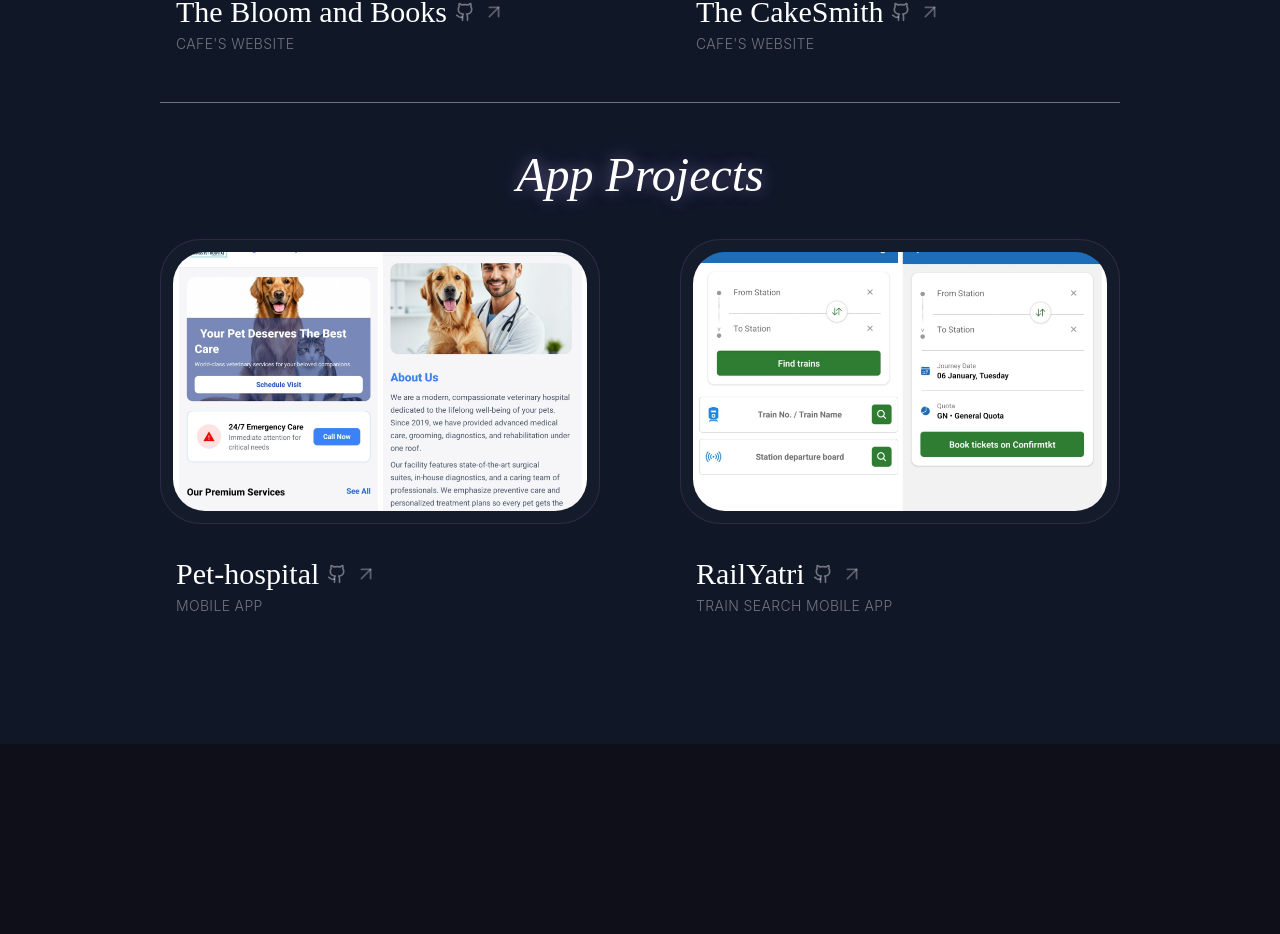
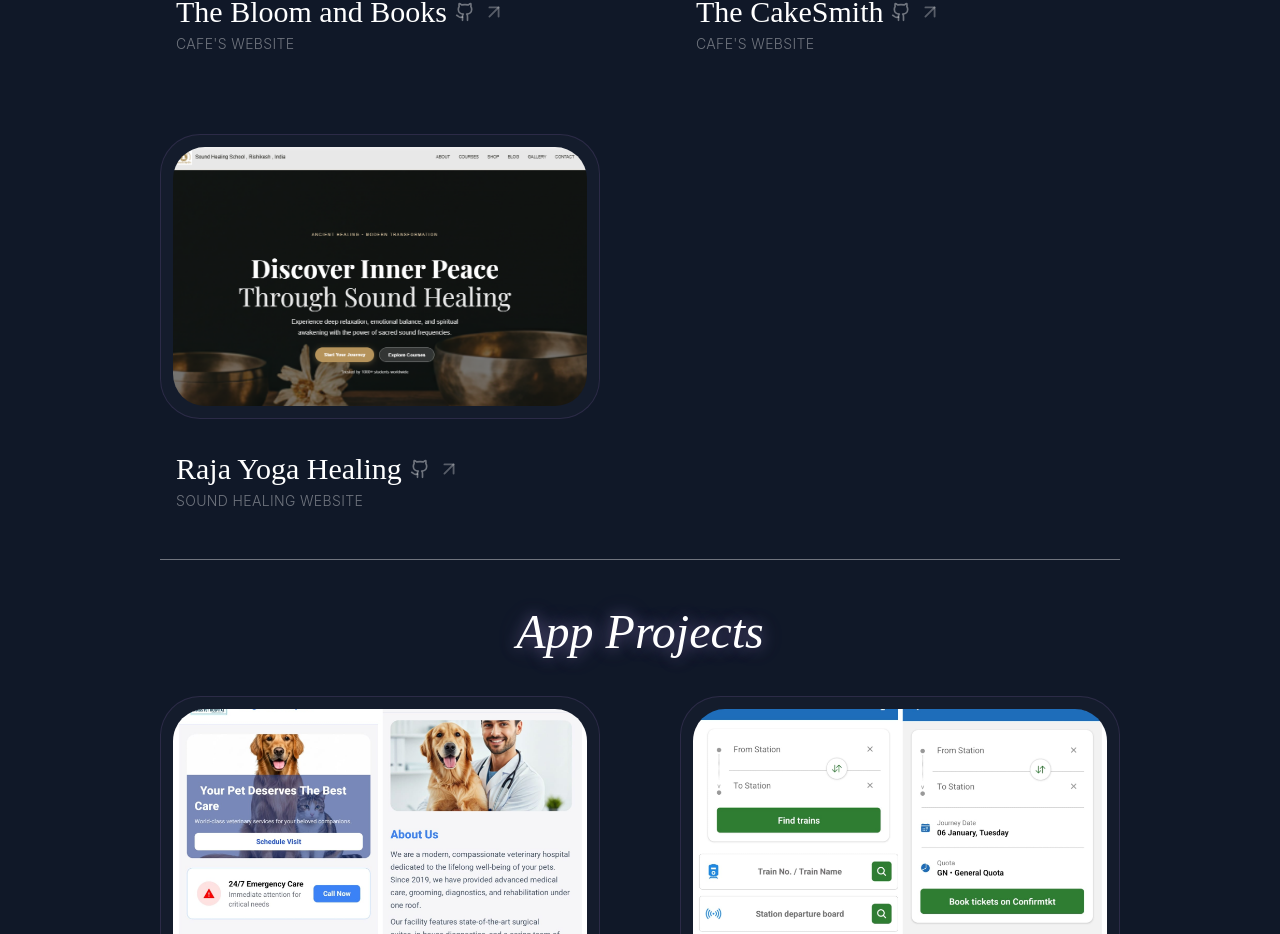
Before and after one commit to JagritiChopra/Jagriti-Portfolio, a React (Vite) app in the folder frontend/frontend/: page /projects in a window 1280 px wide. Shown: the part 2315-3249 px from the top of the page. Before the commit the page ends 3059 px from the top, so only its background shows below. Built offline with nearby package versions, Linux system fonts and the light colour scheme.

Commit message:
small fix

```diff
--- a/frontend/frontend/src/Components/Projects/Projects.tsx
+++ b/frontend/frontend/src/Components/Projects/Projects.tsx
@@ -106,7 +106,8 @@
           <ProjectCard title="MyyGlam" subtitle="Ecommerce Mobile App" imageUrl="/myyglam.png" liveUrl="https://myyyyy-glam.vercel.app/" githubUrl="https://github.com/JagritiChopra/myyyyy-glam" variants={itemVariants} />
           <ProjectCard title="Aurora" subtitle="Ecommerce Website of Norway theme" imageUrl="/Aurora.png" liveUrl="https://aurura.vercel.app/" githubUrl="https://github.com/JagritiChopra/Aurura" variants={itemVariants} />
           <ProjectCard title="The Bloom and Books" subtitle="Cafe's website" imageUrl="/Bloom.png" liveUrl="https://the-bloom-and-brew-cafe.vercel.app/" githubUrl="https://github.com/JagritiChopra/The-Bloom-and-Brew-Cafe" variants={itemVariants} />
-         <ProjectCard title="The CakeSmith" subtitle="Cafe's website" imageUrl="/smith.png" liveUrl="https://cake-smithin.vercel.app/" githubUrl="https://github.com/JagritiChopra/CakeSmithin" variants={itemVariants} />
+          <ProjectCard title="The CakeSmith" subtitle="Cafe's website" imageUrl="/smith.png" liveUrl="https://cake-smithin.vercel.app/" githubUrl="https://github.com/JagritiChopra/CakeSmithin" variants={itemVariants} />
+          <ProjectCard title="Raja Yoga Healing" subtitle="Sound Healing Website" imageUrl="/sound-healing.png" liveUrl="https://sound-healing-frontend.vercel.app/" githubUrl="https://github.com/JagritiChopra/sound-healing-frontend" variants={itemVariants} />
 
            </motion.div>
 
```
Also changed, not shown: frontend/frontend/public/sound-healing.png (added), 1 other file (tests, documents, lock files or other folders).
